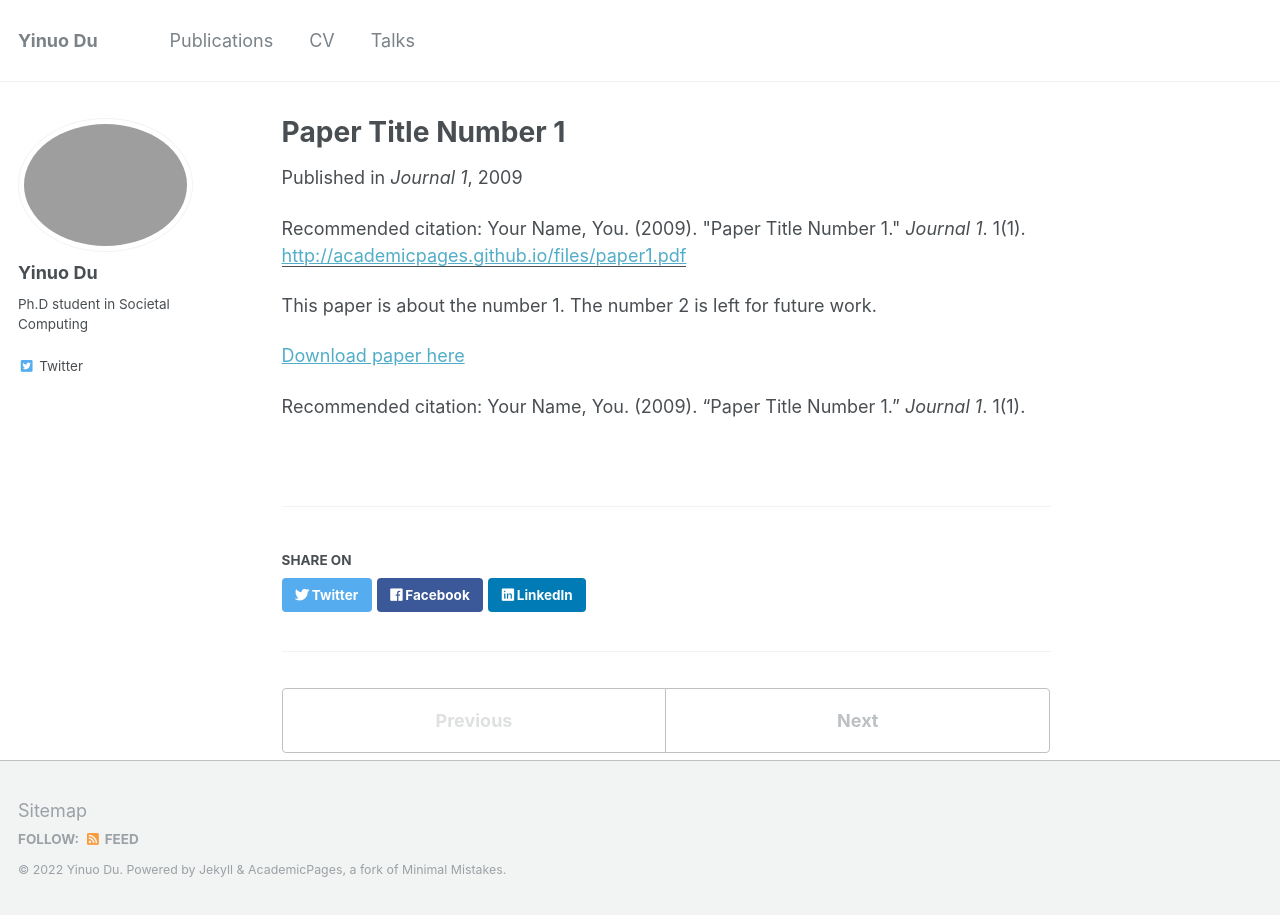
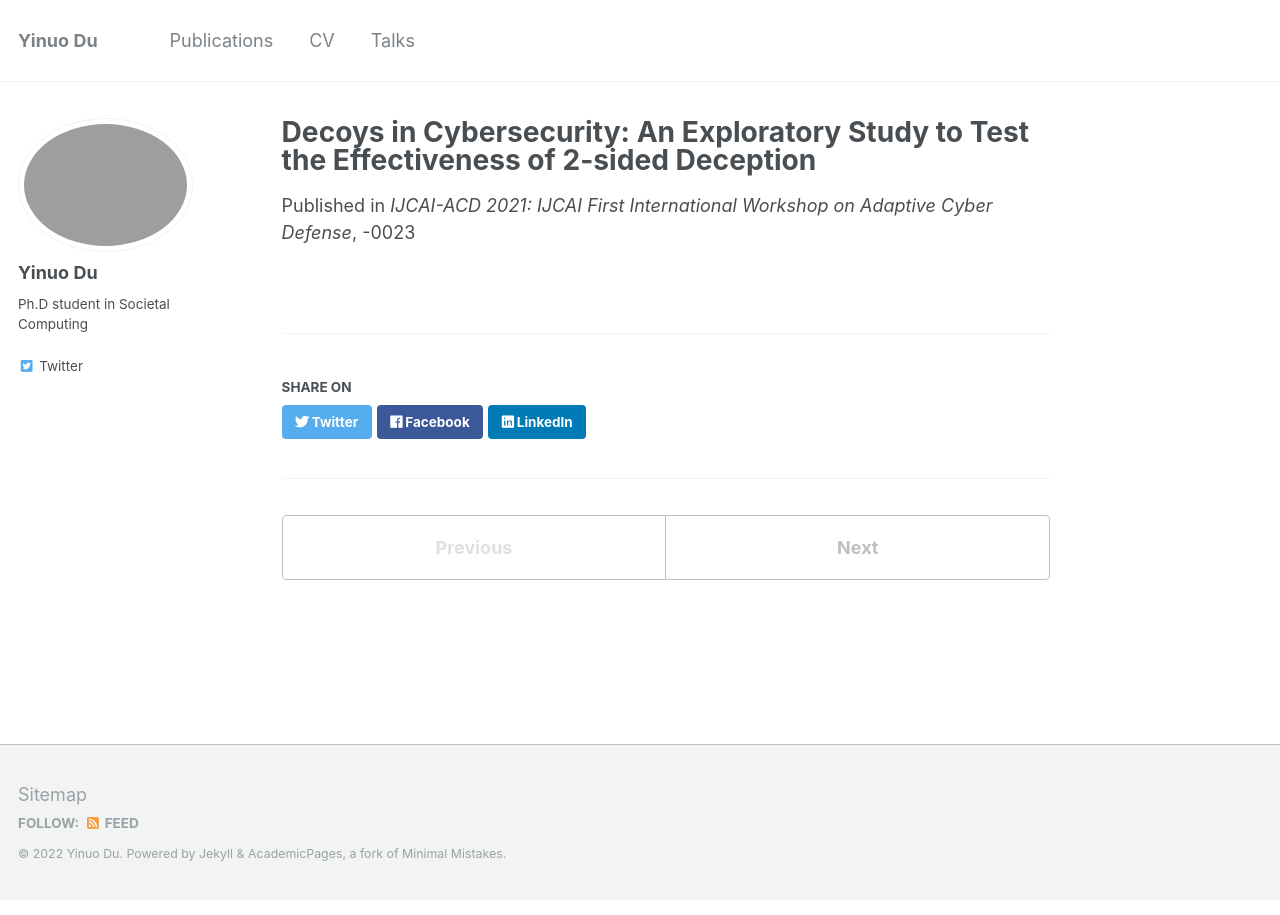
Before and after one commit to aduyinuo/aduyinuo.github.io, a Jekyll site: the page built from _publications/2009-10-01-paper-title-number-1.md, in a window 1280 px wide. Built offline with Jekyll 4.4.1, drawn with Linux system fonts in a browser that asks for light colours.

Commit message:
publication 1

```diff
--- a/_publications/2009-10-01-paper-title-number-1.md
+++ b/_publications/2009-10-01-paper-title-number-1.md
@@ -1,15 +1,15 @@
 ---
-title: "Paper Title Number 1"
+title: "Decoys in Cybersecurity: An Exploratory Study to Test the Effectiveness of 2-sided Deception"
 collection: publications
-permalink: /publication/2009-10-01-paper-title-number-1
-excerpt: 'This paper is about the number 1. The number 2 is left for future work.'
-date: 2009-10-01
-venue: 'Journal 1'
-paperurl: 'http://academicpages.github.io/files/paper1.pdf'
-citation: 'Your Name, You. (2009). &quot;Paper Title Number 1.&quot; <i>Journal 1</i>. 1(1).'
+# permalink: /publication/2009-10-01-paper-title-number-1
+# excerpt: 'This paper is about the number 1. The number 2 is left for future work.'
+date: Montreal, Canada, August 21-23, 2021
+venue: 'IJCAI-ACD 2021: IJCAI First International Workshop on Adaptive Cyber Defense'
+paperurl: 'https://arxiv.org/pdf/2108.11037.pdf'
+# citation: 'Your Name, You. (2009). &quot;Paper Title Number 1.&quot; <i>Journal 1</i>. 1(1).'
 ---
-This paper is about the number 1. The number 2 is left for future work.
+<!-- This paper is about the number 1. The number 2 is left for future work.
 
 [Download paper here](http://academicpages.github.io/files/paper1.pdf)
 
-Recommended citation: Your Name, You. (2009). "Paper Title Number 1." <i>Journal 1</i>. 1(1).
+Recommended citation: Your Name, You. (2009). "Paper Title Number 1." <i>Journal 1</i>. 1(1). -->
```
